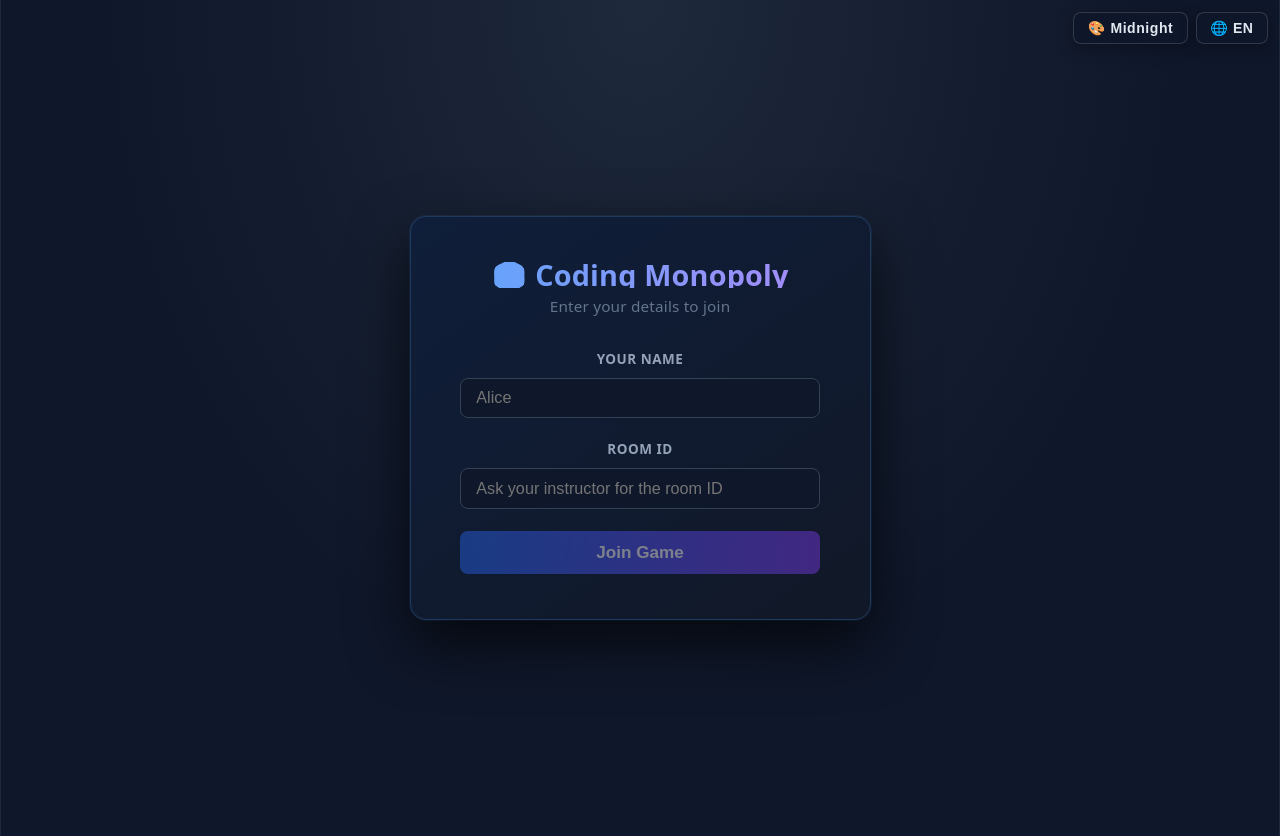
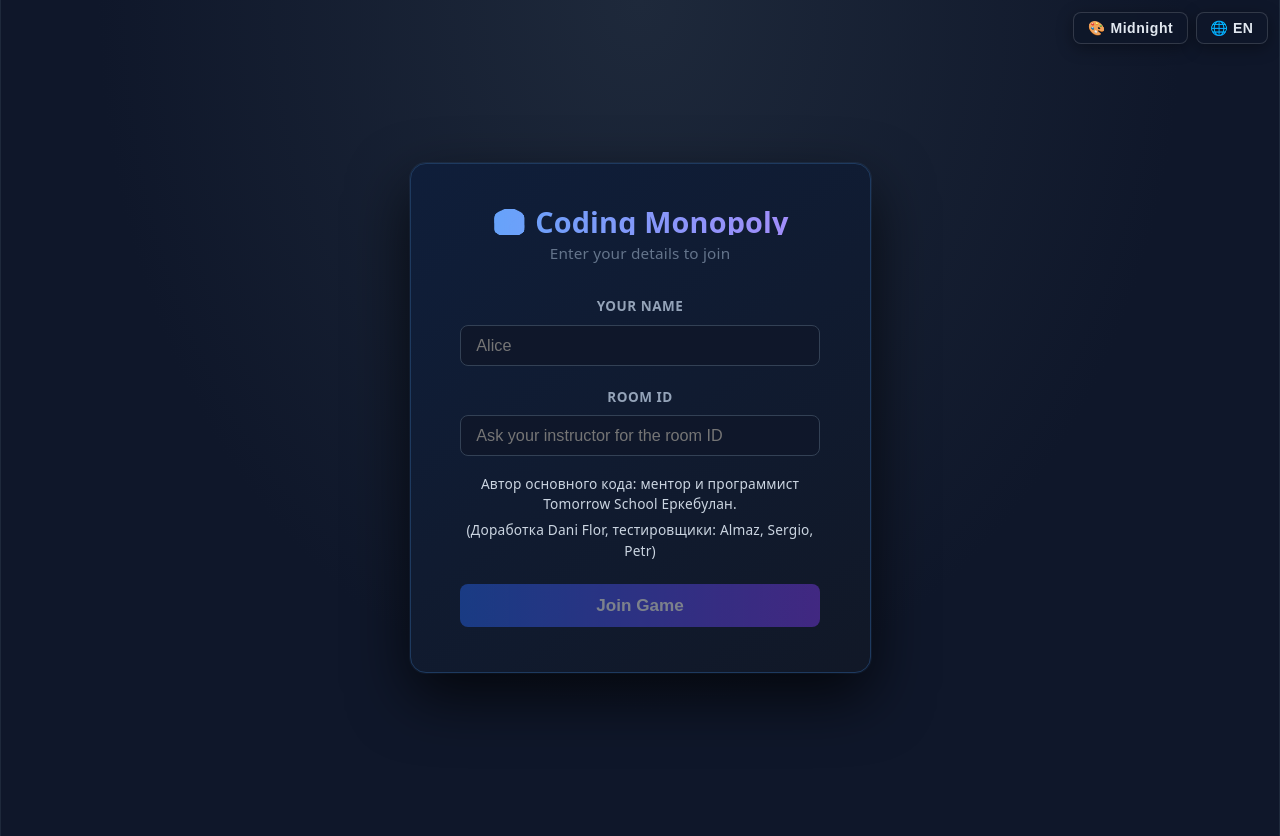
Before and after one commit to DaniellaDance/Clone-piscine, a Vue app in the folder coding-monopoly/client/: page / in a window 1280 px wide. Built offline with nearby package versions, Linux system fonts and the light colour scheme.

Commit message:
Add requested original author and contributor credits to game lobby

```diff
--- a/coding-monopoly/client/src/components/LobbyView.vue
+++ b/coding-monopoly/client/src/components/LobbyView.vue
@@ -90,6 +90,8 @@ export default defineComponent({
         />
       </div>
 
+      <p class="game-credits">Автор основного кода: ментор и программист Tomorrow School Еркебулан.<span class="credits-detail">(Доработка Dani Flor, тестировщики: Almaz, Sergio, Petr)</span></p>
+
       <p v-if="store.joinError" class="join-error">{{ store.joinError }}</p>
 
       <button
@@ -151,6 +153,15 @@ export default defineComponent({
   margin: -0.75rem 0 0.75rem 0;
   font-style: italic;
 }
+
+.game-credits {
+  margin: 0 0 1rem;
+  font-size: 0.76rem;
+  line-height: 1.5;
+  color: var(--c-slate-300);
+  text-align: center;
+}
+.credits-detail { display: block; margin-top: 0.3rem; }
 
 .join-error {
   text-align: center;
```
